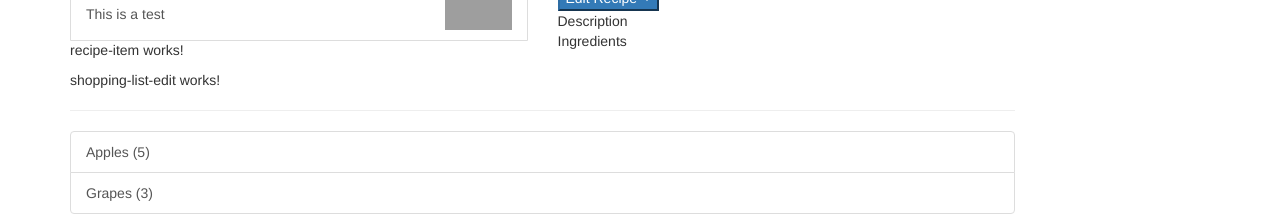
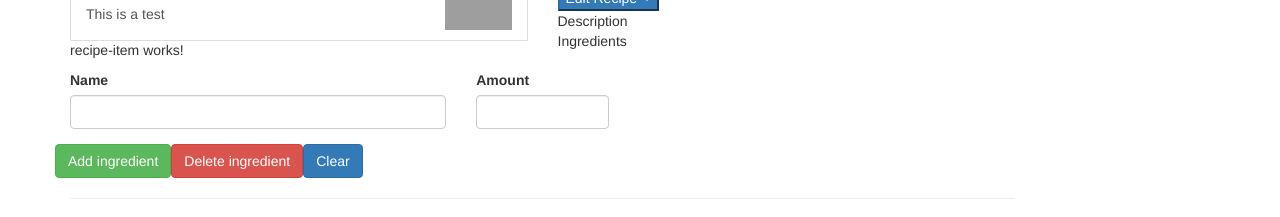
Before and after one commit to PatrickBoyn/angular-course-project, an Angular app: page / in a window 1280 px wide. Shown: the part 177-394 px from the top of the page. Built offline with nearby package versions, Linux system fonts and the light colour scheme; grey boxes are pictures that could not be loaded.

Commit message:
Added the HTML for the form.

```diff
--- a/src/app/shopping-list/shopping-list-edit/shopping-list-edit.component.html
+++ b/src/app/shopping-list/shopping-list-edit/shopping-list-edit.component.html
@@ -1,3 +1,23 @@
-<p>
-  shopping-list-edit works!
-</p>
+<div class="row">
+  <div class="col-xs-12">
+    <form>
+      <div class="row">
+        <div class="col-sm-5 form-group">
+          <label for="name">Name</label>
+          <input type="text" name="" id="name" class="form-control" />
+        </div>
+        <div class="col-sm-2 form-group">
+          <label for="amount">Amount</label>
+          <input type="number" name="" id="amount" class="form-control" />
+        </div>
+        <div class="row">
+          <div class="col-xs-12">
+            <button class="btn btn-success" type="submit">Add ingredient</button>
+            <button class="btn btn-danger" type="button">Delete ingredient</button>
+            <button class="btn btn-primary">Clear</button>
+          </div>
+        </div>
+      </div>
+    </form>
+  </div>
+</div>
```
